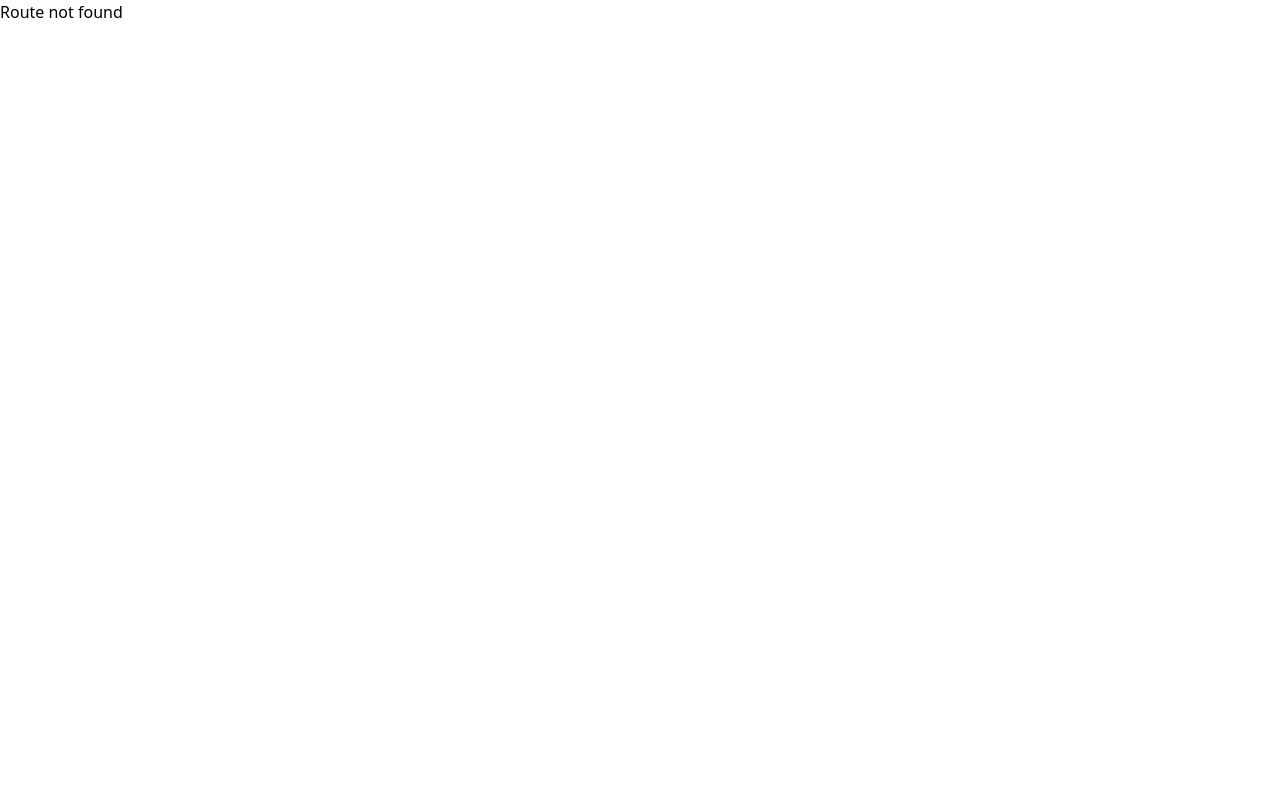
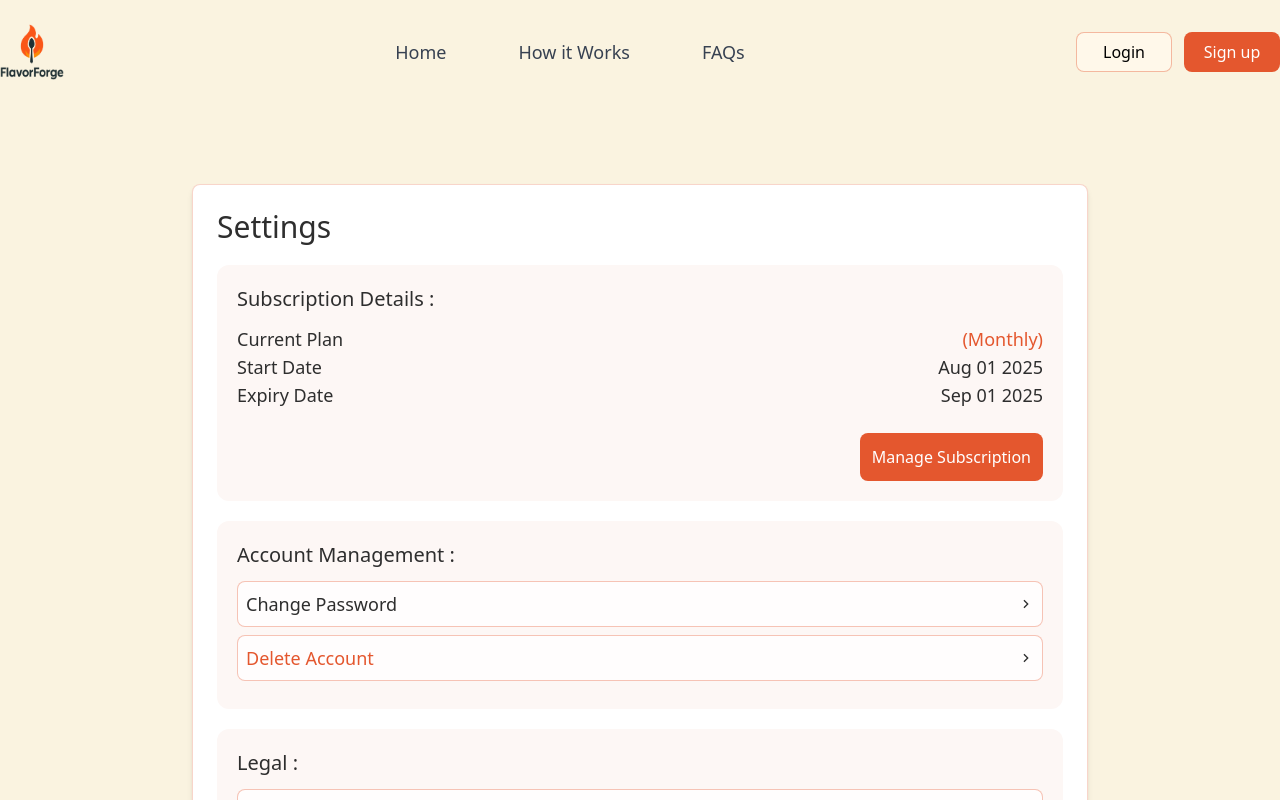
Before and after one commit to Arafat-Bhuiyan/FlavorForge, a React (Vite) app: page /settings in a window 1280 px wide. Before the commit this address had no page. Shown: the top 800 px of the page. Built offline with nearby package versions, Linux system fonts and the light colour scheme.

Commit message:
settings first page done

```diff
--- /dev/null
+++ b/src/pages/Settings/Settings.jsx
@@ -0,0 +1,76 @@
+import React from "react";
+
+export const Settings = () => {
+  return (
+    <div className="max-w-4xl mx-auto my-10 p-6 bg-white rounded-lg shadow-md border border-[#E4572E]/25">
+      <h1 className="text-3xl font-medium text-[#2E2E2E] text-start">
+        Settings
+      </h1>
+
+      <div className="bg-[#FDF7F5] p-5 rounded-xl my-5 text-[#2E2E2E]">
+        <h2 className="text-xl font-medium  mb-3">Subscription Details :</h2>
+        <div className="flex items-center justify-between text-lg">
+          <p>Current Plan</p>
+          <p className="text-[#E4572E]">(Monthly)</p>
+        </div>
+        <div className="flex items-center justify-between text-lg">
+          <p>Start Date</p>
+          <p>Aug 01 2025</p>
+        </div>
+        <div className="flex items-center justify-between text-lg">
+          <p>Expiry Date</p>
+          <p>Sep 01 2025</p>
+        </div>
+        <div className="flex items-center justify-end">
+          <button className="p-3 bg-[#E4572E] rounded-lg text-white text-base font-medium mt-6">
+            Manage Subscription
+          </button>
+        </div>
+      </div>
+      <div className="bg-[#FDF7F5] p-5 rounded-xl my-5 text-[#2E2E2E]">
+        <h2 className="text-xl font-medium mb-3">Account Management :</h2>
+        <div className="flex items-center justify-between text-lg mb-2 bg-[#FFFDFD] border border-[#E4572E]/35 p-2 rounded-lg">
+          <p>Change Password</p>
+          <div>
+            <svg
+              xmlns="http://www.w3.org/2000/svg"
+              width="16"
+              height="16"
+              viewBox="0 0 24 24"
+            >
+              <path
+                fill="#2e2e2e"
+                d="m13.172 12l-4.95-4.95l1.414-1.413L16 12l-6.364 6.364l-1.414-1.415z"
+              />
+            </svg>
+          </div>
+        </div>
+        <div className="flex items-center justify-between text-[#E4572E] text-lg mb-2 bg-[#FFFDFD] border border-[#E4572E]/35 p-2 rounded-lg">
+          <p>Delete Account</p>
+          <div>
+            <svg
+              xmlns="http://www.w3.org/2000/svg"
+              width="16"
+              height="16"
+              viewBox="0 0 24 24"
+            >
+              <path
+                fill="#2e2e2e"
+                d="m13.172 12l-4.95-4.95l1.414-1.413L16 12l-6.364 6.364l-1.414-1.415z"
+              />
+            </svg>
+          </div>
+        </div>
+      </div>
+      <div className="bg-[#FDF7F5] p-5 font-medium rounded-xl my-5 text-[#2E2E2E]">
+        <h2 className="text-xl mb-3">Legal :</h2>
+        <div className="text-lg mb-2 bg-[#FFFDFD] border border-[#E4572E]/35 p-2 rounded-lg">
+          <p>Terms & Conditions</p>
+        </div>
+        <div className="text-lg mb-2 bg-[#FFFDFD] border border-[#E4572E]/35 p-2 rounded-lg">
+          <p>Privacy Policy</p>
+        </div>
+      </div>
+    </div>
+  );
+};
--- a/src/pages/Shared/Navbar.jsx
+++ b/src/pages/Shared/Navbar.jsx
@@ -8,6 +8,9 @@ export const Navbar = () => {
 
   const goToProfileSetting = () => {
     navigate("/profile-settings");
+  };
+  const goToSettings = () => {
+    navigate("/settings");
   };
   const { user, logout } = useAuth();
   return (
@@ -45,7 +48,7 @@ export const Navbar = () => {
         <div className="flex gap-3 font-medium text-base items-center">
           {user ? (
             <div className="flex items-center gap-4">
-              <div className="bg-[#E4572E]/30 flex items-center justify-center rounded-full w-12 h-12">
+              <div onClick={goToSettings} className="bg-[#E4572E]/30 flex items-center justify-center rounded-full w-12 h-12">
                 <svg
                   xmlns="http://www.w3.org/2000/svg"
                   width={24}
--- a/src/router/Routes.jsx
+++ b/src/router/Routes.jsx
@@ -9,6 +9,7 @@ import PopularRecipe from "../pages/PopularRecipe/PopularRecipe";
 import Subscribe from "../pages/Subscription/Subscribe";
 import ThankYou from "../pages/Subscription/ThankYou";
 import Chatbot from "../pages/ChatBot/Chatbot";
+import { Settings } from "../pages/Settings/Settings";
 
 const router = createBrowserRouter([
   {
@@ -56,6 +57,10 @@ const router = createBrowserRouter([
         path: "/chatbot",
         element: <Chatbot />,
       },
+      {
+        path: "/settings",
+        element: <Settings />,
+      },
     ],
   },
 ]);
```
